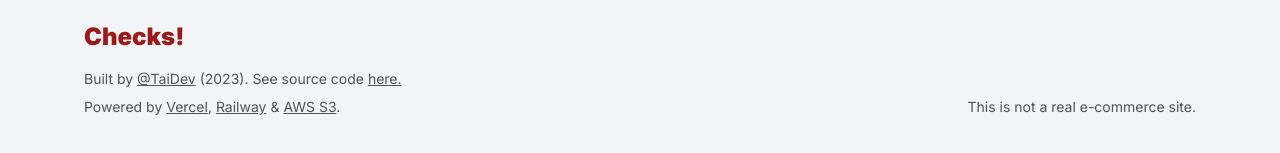
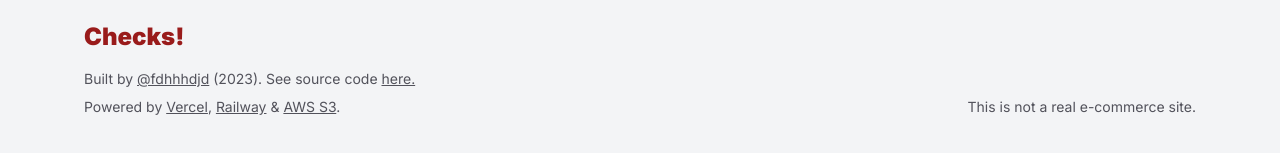
Before and after one commit to fdhhhdjd/E-Commerce-Next-13, a Next.js app: page / in a window 1280 px wide. Shown: the part 1424-1577 px from the top of the page. Built offline with nearby package versions, Linux system fonts and the light colour scheme; no server answers.

Commit message:
#2 [ Frontend ] Header & Footer

```diff
--- a/src/components/Footer.tsx
+++ b/src/components/Footer.tsx
@@ -9,7 +9,7 @@ const Footer = () => {
 					<p className="text-[14px]">
 						Built by{' '}
 						<Link className="underline" target="_blank" href="https://twitter.com/amirfkrlh">
-							@TaiDev
+							@fdhhhdjd
 						</Link>{' '}
 						(2023). See source code{' '}
 						<Link
--- a/src/components/menus/UserMenu.tsx
+++ b/src/components/menus/UserMenu.tsx
@@ -2,7 +2,8 @@
 
 import React from 'react';
 
-const UserMenu = () => {
+const UserMenu = ({ user, isAdmin }: { user: string; isAdmin: boolean }) => {
+	console.info(user, isAdmin);
 	return <div>UserMenu</div>;
 };
 
```
